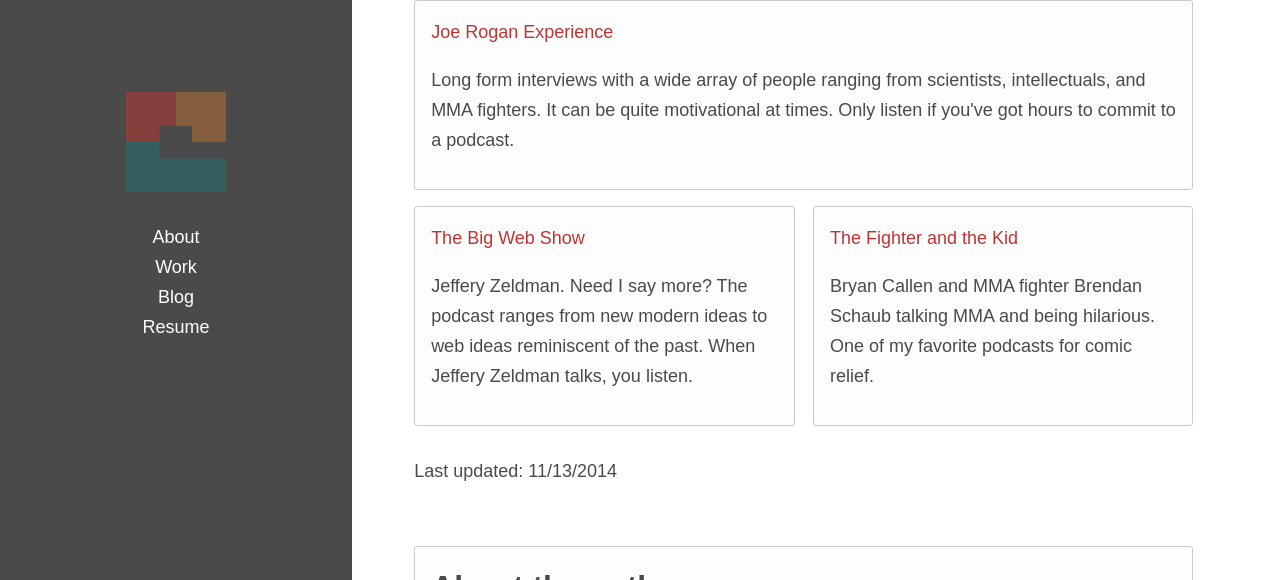
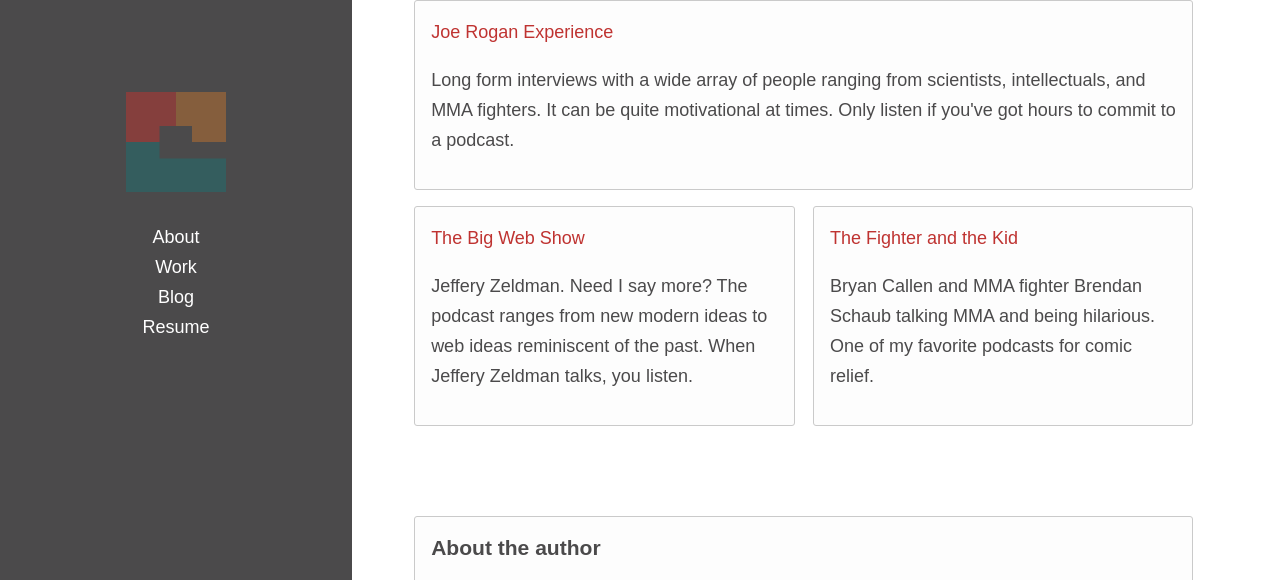
Before and after one commit to ellenbrook/ellenbrook.github.io, a Jekyll site: the page built from _posts/2014-11-13-web-development-work-flow-tools.html, in a window 1280 px wide and 900 px high, scrolled down 1906 px, cut to the strip 0-580 px from the top of the window. Built offline with Jekyll 4.4.1, drawn with Linux system fonts in a browser that asks for light colours; nearby versions of some CDN libraries; comment, search, counter and statistics services are not loaded.

Commit message:
fix html5 structure

```diff
--- a/_layouts/blog.html
+++ b/_layouts/blog.html
@@ -8,8 +8,6 @@
 		<meta itemprop="inLanguage" content="en-US"/>
 		<meta itemprop="datePublished" content="{{ page.date }}"/>
 
-
-		<article class="site-content-article" itemprop="articleBody">
 		<header class="site-content-article-header">
 
 			<h2 itemprop="name headline">{{ page.link-title }}</h2>
@@ -23,7 +21,9 @@
 
 		</header>
 
+		<article class="site-content-article" itemprop="articleBody">
 			{{ content }}
+		</article>
 
 		<footer class="site-content-footer" itemprop="author">
 			<h3 class="site-content-footer-header">About the author</h3>
@@ -32,8 +32,6 @@
 				<figcaption class="site-content-footer-description"><span itemscope itemtype="http://schema.org/Person"><span itemprop="name">Eric Ellenbrook</span></span> is a <span itemprop="worksFor">freelance web developer</span> and <span itemprop="worksFor">SEO specialist</span> located in Detroit, Michigan. In his free time he enjoys training in Brazilian Jiu-Jitsu, playing with his dogs and, obviously, writing in third person. The easiest ways to get in touch with him are through <a href="http://twitter.com/@_ellenbrook" rel="nofollow" data-no-instant>Twitter</a>, <a href="mailto:ericellenbrook@gmail.com" data-no-instant>email</a>, or on <a href="http://reddit.com/u/ellenbrook" data-no-instant>Reddit</a>.</figcaption>
 			</figure>
 		</footer>
-
-		</article>
 
 		<div id="disqus_thread"></div>
 	    <script type="text/javascript">
--- a/_posts/2014-11-13-web-development-work-flow-tools.html
+++ b/_posts/2014-11-13-web-development-work-flow-tools.html
@@ -74,4 +74,3 @@
 			</div>
 		</dd>
 	</dl>
-<p>Last updated: 11/13/2014</p>
```
